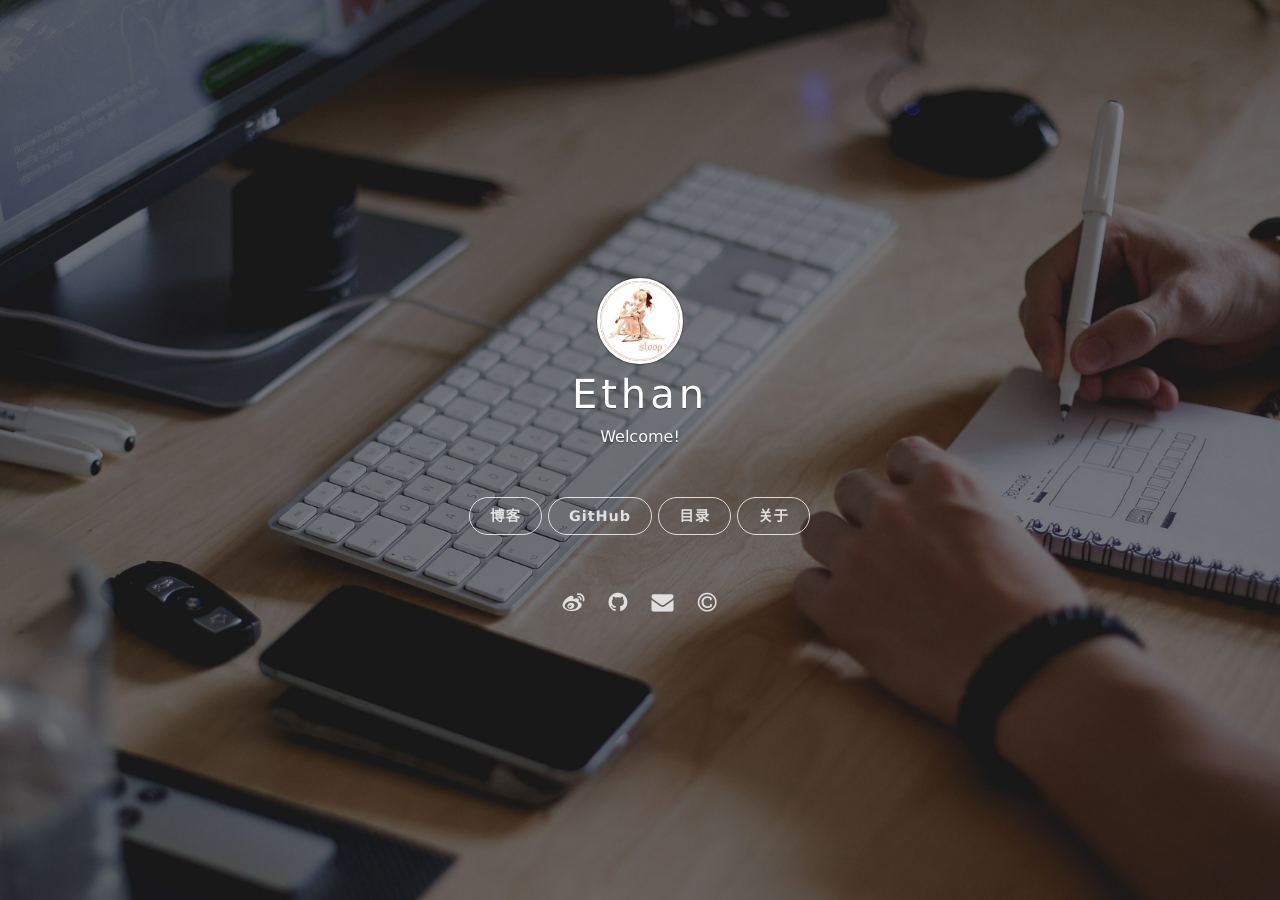
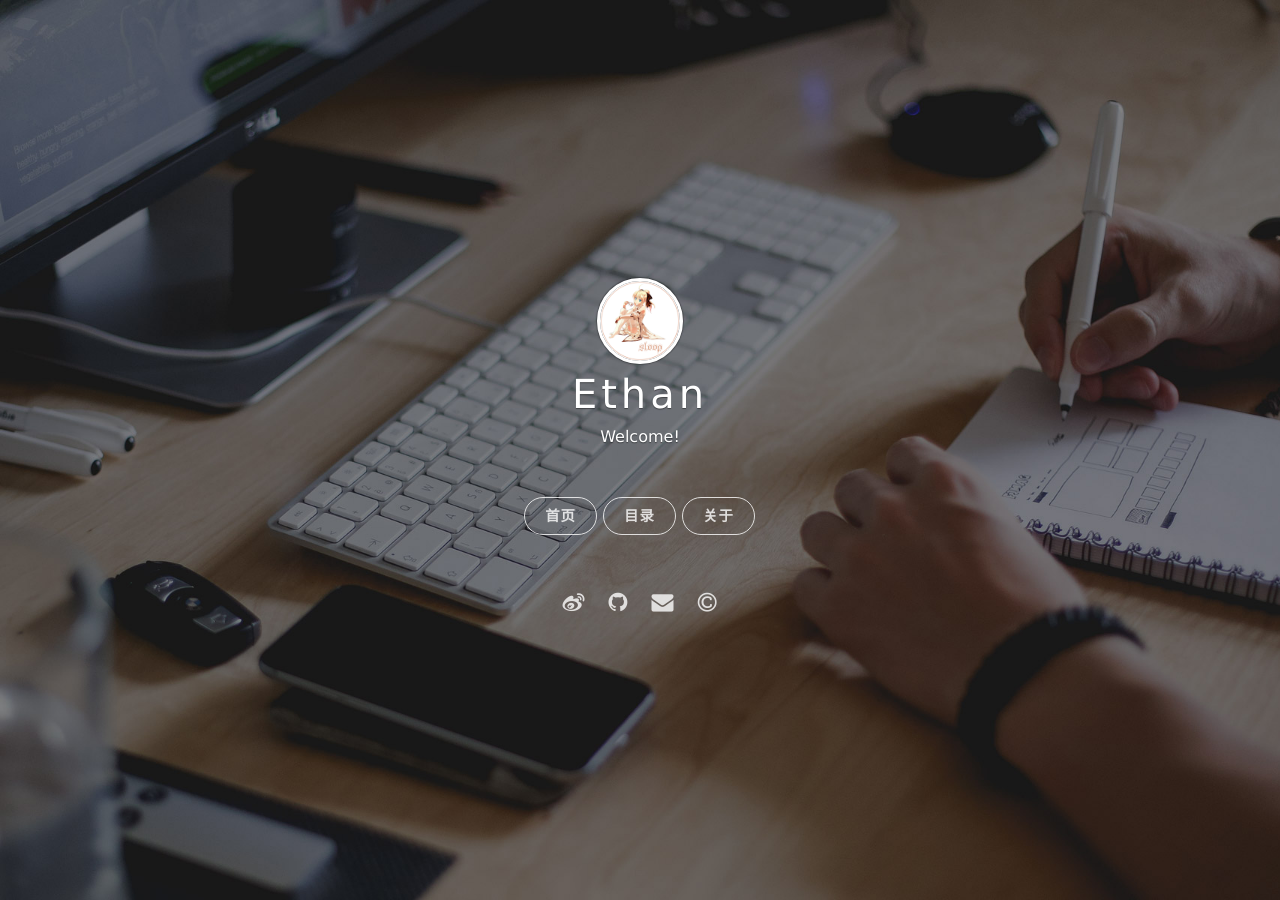
Before and after one commit to Ethan-9606/Ethan-9606.github.io, a Jekyll site: the page built from index.html, in a window 1280 px wide. Built offline with Jekyll 4.4.1, drawn with Linux system fonts in a browser that asks for light colours; nearby versions of some CDN libraries; the list of posts is cut into pages by our own code; comment, search, counter and statistics services are not loaded.

Commit message:
test theme

```diff
--- a/_config.yml
+++ b/_config.yml
@@ -17,11 +17,10 @@ redcarpet:
 cover_color: slate
 
 blog_button:
-    title: 博客
-    description: 访问博客
+    title: 首页
+    description: 访问首页
 
 nav:
-    - {title: GitHub,     in_site: false,  description: Ethan's GitHub,    url: 'https://github.com/Ethan-9606'}
     - {title: 目录,        in_site: true,  description: 博客目录,               url: '/timeline'}
     - {title: 关于,        in_site: true,  description: 关于作者 Ethan,       url: '/info/about'}
 
@@ -38,7 +37,7 @@ paginate_path: "page/:num/"
 
 # Comment
 comment:
-    disqus: GcsSloop
+    disqus: Ethan
     # duoshuo:
 # Social
 social:
--- a/_includes/side-panel.html
+++ b/_includes/side-panel.html
@@ -5,7 +5,7 @@
     <div class="panel-main__content">
 
         <a href="/#blog" title="前往 {{ site.title }} 的主页" class="blog-button"><img src="/assets/siteinfo/avatar.jpg" width="80" alt="{{ site.title }} logo" class="panel-cover__logo logo" /></a>
-        <h1 class="panel-cover__title panel-title"><a href="/#blog" title="link to homepage for {{ site.title }}" class="blog-button">{{ site.title }}</a></h1>
+        <h1 class="panel-cover__title panel-title"><a href="/#blog" title="前往 {{ site.title }} 的主页" class="blog-button">{{ site.title }}</a></h1>
 
 
         {% if site.welcome_message %}
```
